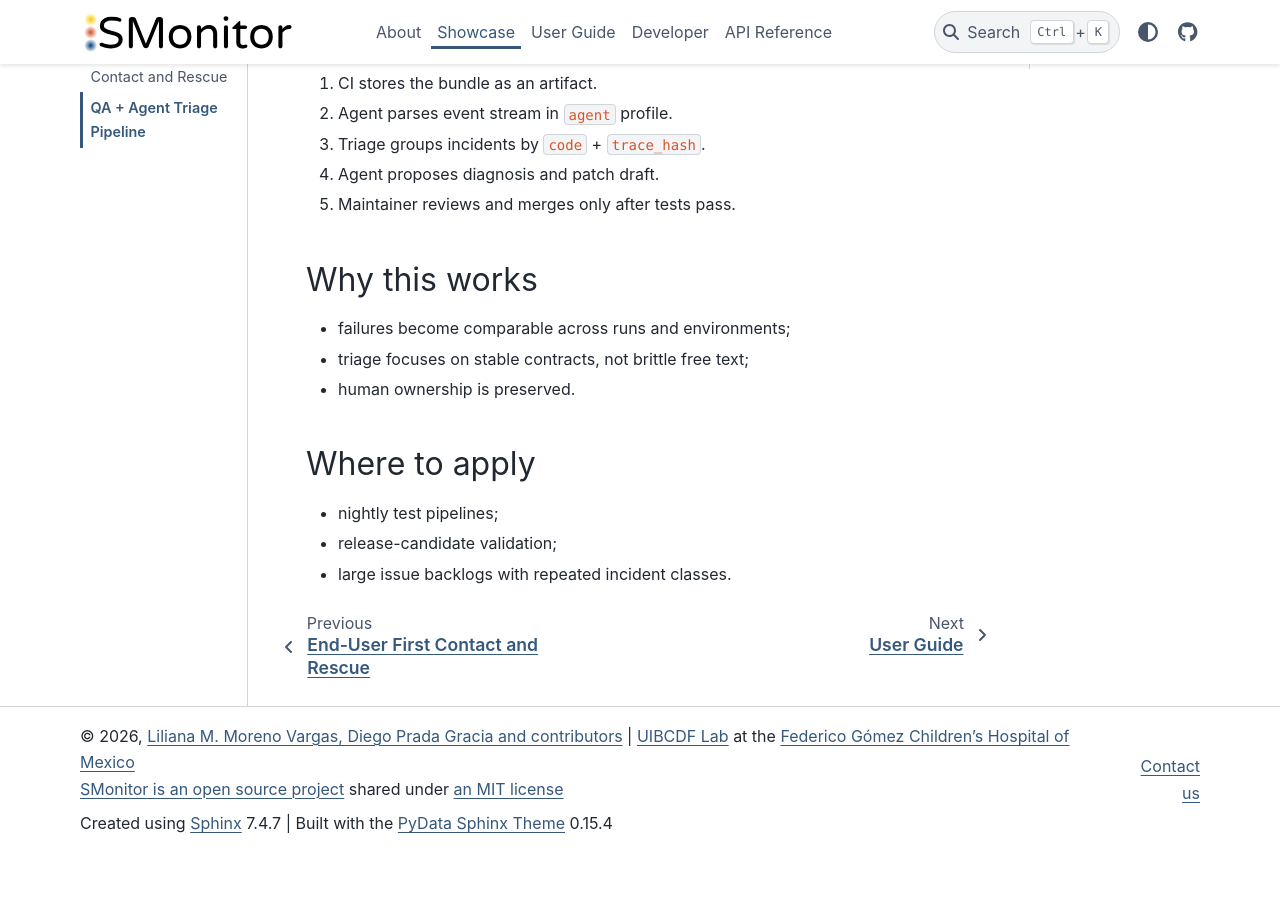
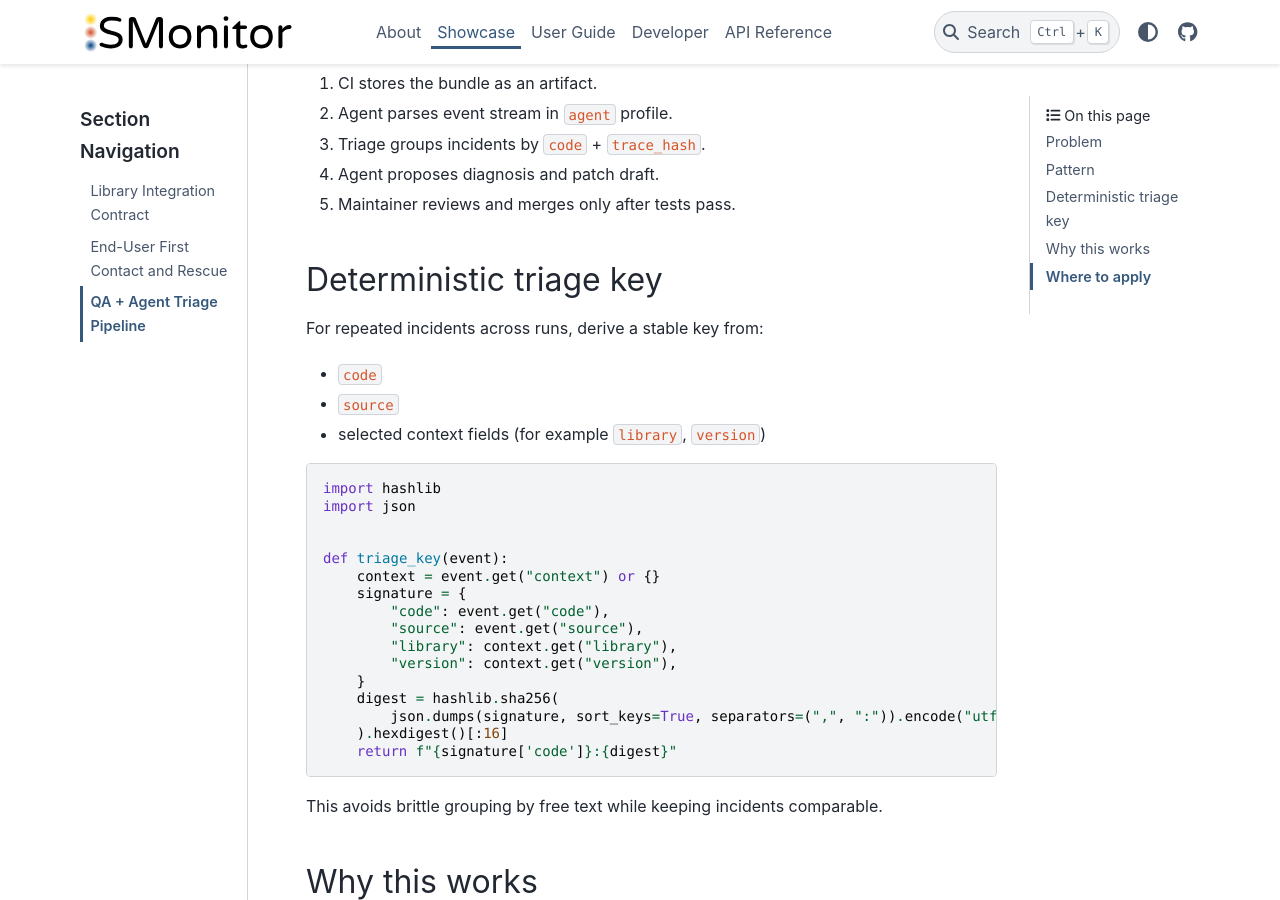
Before and after one commit to uibcdf/smonitor, a Sphinx documentation site: the page built from docs/content/showcase/qa-agent-triage-pipeline.md, in a window 1280 px wide and 900 px high, scrolled down 805 px. Built offline with Sphinx 7.4.7 and the PyData theme 0.15.4, drawn with Linux system fonts in a browser that asks for light colours; the version number could not be read and is left out; before the commit the page ends 1657 px from its top, so only the background shows below that.

Commit message:
stabilization: start pre-1.0 window and agent readiness

````diff
--- a/docs/content/showcase/qa-agent-triage-pipeline.md
+++ b/docs/content/showcase/qa-agent-triage-pipeline.md
@@ -35,6 +35,34 @@ Automation pipeline:
 4. Agent proposes diagnosis and patch draft.
 5. Maintainer reviews and merges only after tests pass.
 
+## Deterministic triage key
+
+For repeated incidents across runs, derive a stable key from:
+- `code`
+- `source`
+- selected context fields (for example `library`, `version`)
+
+```python
+import hashlib
+import json
+
+
+def triage_key(event):
+    context = event.get("context") or {}
+    signature = {
+        "code": event.get("code"),
+        "source": event.get("source"),
+        "library": context.get("library"),
+        "version": context.get("version"),
+    }
+    digest = hashlib.sha256(
+        json.dumps(signature, sort_keys=True, separators=(",", ":")).encode("utf-8")
+    ).hexdigest()[:16]
+    return f"{signature['code']}:{digest}"
+```
+
+This avoids brittle grouping by free text while keeping incidents comparable.
+
 ## Why this works
 
 - failures become comparable across runs and environments;
````
Also changed, not shown: CHANGELOG.md (+4 -0 lines), README.md (+1 -1 lines), devguide/implementation_plan.md (+4 -3 lines), docs/content/developer/agent-ready-checklist.md (added, +33 -0 lines), docs/content/developer/index.md (+3 -1 lines), docs/content/developer/release-and-versioning.md (+12 -0 lines), docs/content/user/bundles-and-export.md (+24 -0 lines), .github/ISSUE_TEMPLATE/stabilization-weekly.md (added), .github/PULL_REQUEST_TEMPLATE.md, 1 other file.
